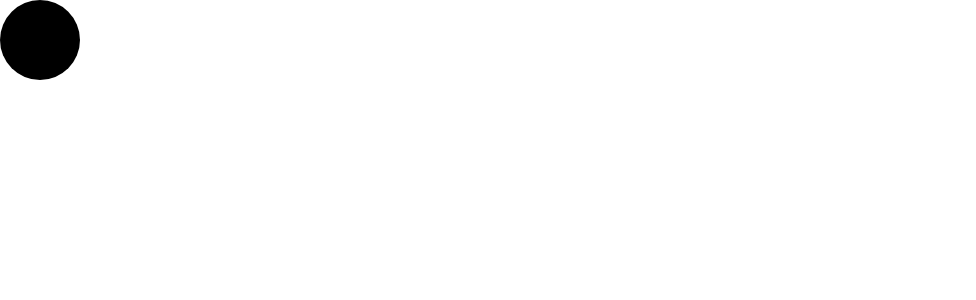
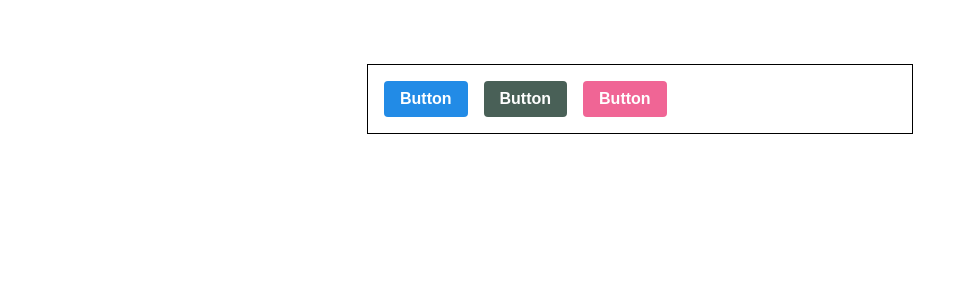
Before and after one commit to Clzzi/React-VeloPert, a React (Create React App) app in the folder StyledComponents example/: page / in a window 1280 px wide. Shown: the top 300 px of the page, without its empty margins (0-976 px from the left). Built offline with nearby package versions, Linux system fonts and the light colour scheme.

Commit message:
[ADD] - BUTTON 3COLORS

```diff
--- a/StyledComponents example/src/App.js
+++ b/StyledComponents example/src/App.js
@@ -1,17 +1,35 @@
 import React from 'react';
-import styled from 'styled-components';
+import styled, { ThemeProvider } from 'styled-components';
+import Button from './components/Button';
 
-const Circle = styled.div`
-width: 5rem;
-height: 5rem;
-background: black;
-border-radius: 50%;
+const AppBlock = styled.div`
+  width: 512px;
+  margin: 0 auto;
+  margin-top: 4rem;
+  border: 1px solid black;
+  padding: 1rem;
 `;
 
+const palette = {
+  blue: '#228be6',
+  gray: '#496057',
+  pink: '#f06595',
+};
+
 function App() {
-    return(
-        <Circle/>
-    );
+  return (
+    <ThemeProvider
+      theme={{
+        palette,
+      }}
+    >
+      <AppBlock>
+        <Button>Button</Button>
+        <Button color='gray'>Button</Button>
+        <Button color='pink'>Button</Button>
+      </AppBlock>
+    </ThemeProvider>
+  );
 }
 
 export default App;
--- /dev/null
+++ b/StyledComponents example/src/components/Button.js
@@ -0,0 +1,59 @@
+import React from 'react';
+import styled, { css } from 'styled-components';
+import { darken, lighten } from 'polished';
+
+const colorStyles = css`
+  /* 색상 */
+  ${({ theme, color }) => {
+    const selected = theme.palette[color];
+    return css`
+      background: ${selected};
+      &:hover {
+        background: ${lighten(0.1, selected)};
+      }
+      &:active {
+        background: ${darken(0.1, selected)};
+      }
+    `;
+  }}
+`;
+
+const StyledButton = styled.button`
+  /* 공통 스타일 */
+  display: inline-flex;
+  justify-content: center;
+  align-items: center;
+  outline: none;
+  border: none;
+  border-radius: 4px;
+  color: white;
+  font-weight: bold;
+  cursor: pointer;
+  padding-left: 1rem;
+  padding-right: 1rem;
+
+  /* 크기 */
+  height: 2.25rem;
+  font-size: 1rem;
+
+  ${colorStyles}
+
+  /* 기타 */
+  & + & {
+    margin-left: 1rem;
+  }
+`;
+
+function Button({ children, color, ...rest }) {
+  return (
+    <StyledButton color={color} {...rest}>
+      {children}
+    </StyledButton>
+  );
+}
+
+Button.defaultProps = {
+  color: 'blue',
+};
+
+export default Button;
```
